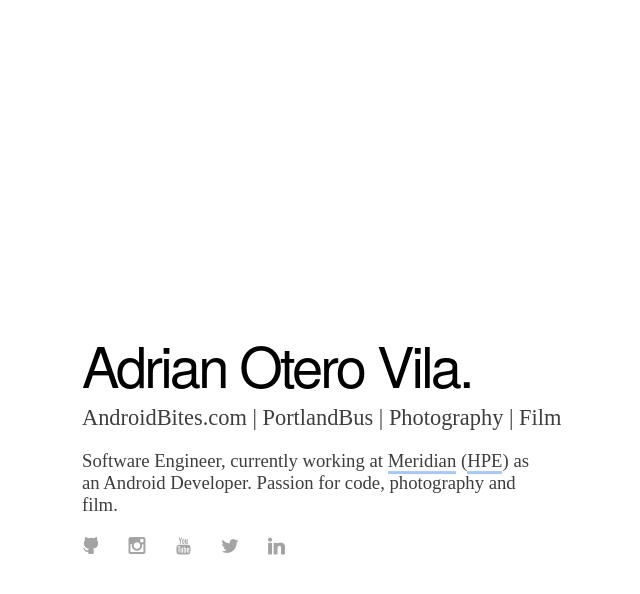
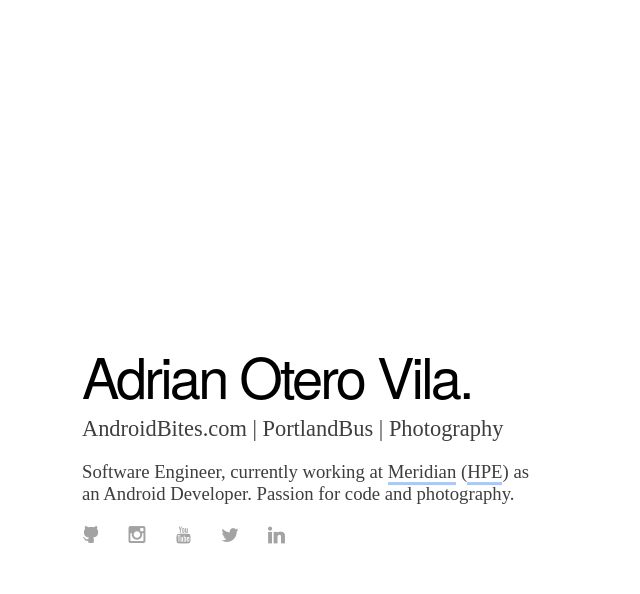
Before and after one commit to aows/aows.github.io, a Jekyll site: the page index.html, which Jekyll copies as it is, in a window 1280 px wide. Shown: the top 594 px of the page, without its empty margins (198-838 px from the left). Built offline with Jekyll 4.4.1, drawn with Linux system fonts in a browser that asks for light colours.

Commit message:
Simplify

```diff
--- a/index.html
+++ b/index.html
@@ -34,8 +34,8 @@
 		<div id="landing">
 			<div id="main">
 				<h1>Adrian Otero Vila.</h1>
-				<h2><a href="http://androidbites.com">AndroidBites.com</a> | <a href="https://play.google.com/store/apps/details?id=ws.otero.adrian.portlandbus">PortlandBus</a> | <a href="http://aows.photos">Photography</a> | <a href="https://www.youtube.com/c/aowsphotos">Film</a></h2>
-				<h3>Software Engineer, currently working at <a href="http://meridianapps.com">Meridian</a> (<a href="http://www.hpe.com">HPE</a>) as an Android Developer. Passion for code, photography and film.</h3>
+				<h2><a href="http://androidbites.com">AndroidBites.com</a> | <a href="https://play.google.com/store/apps/details?id=ws.otero.adrian.portlandbus">PortlandBus</a> | <a href="http://aows.photos">Photography</a></h2>
+				<h3>Software Engineer, currently working at <a href="http://meridianapps.com">Meridian</a> (<a href="http://www.hpe.com">HPE</a>) as an Android Developer. Passion for code and photography.</h3>
 				<span class="social">
 					<a href="https://github.com/aows/" target=”_blank” data-ajax="false">Q</a>
 					<a href="https://instagram.com/aows" target=”_blank” data-ajax="false">x</a>
```
